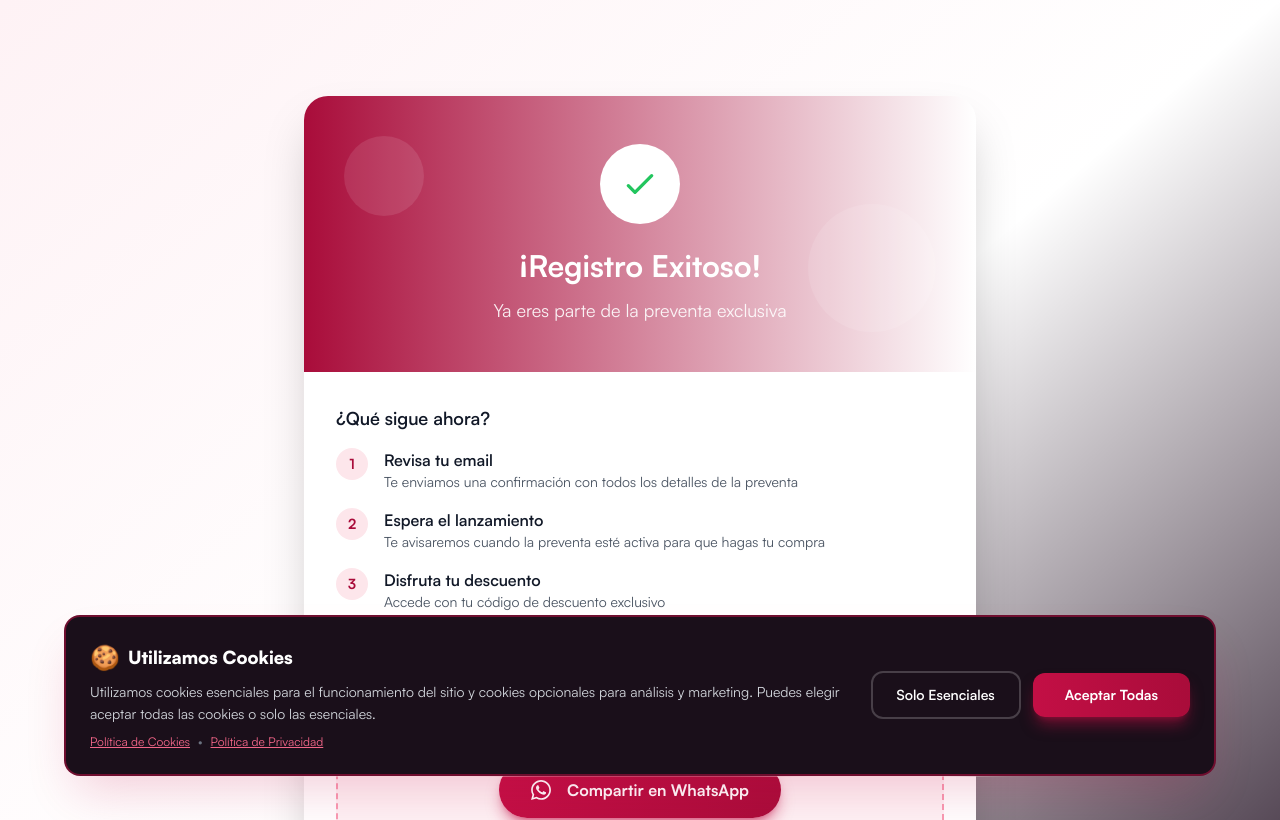
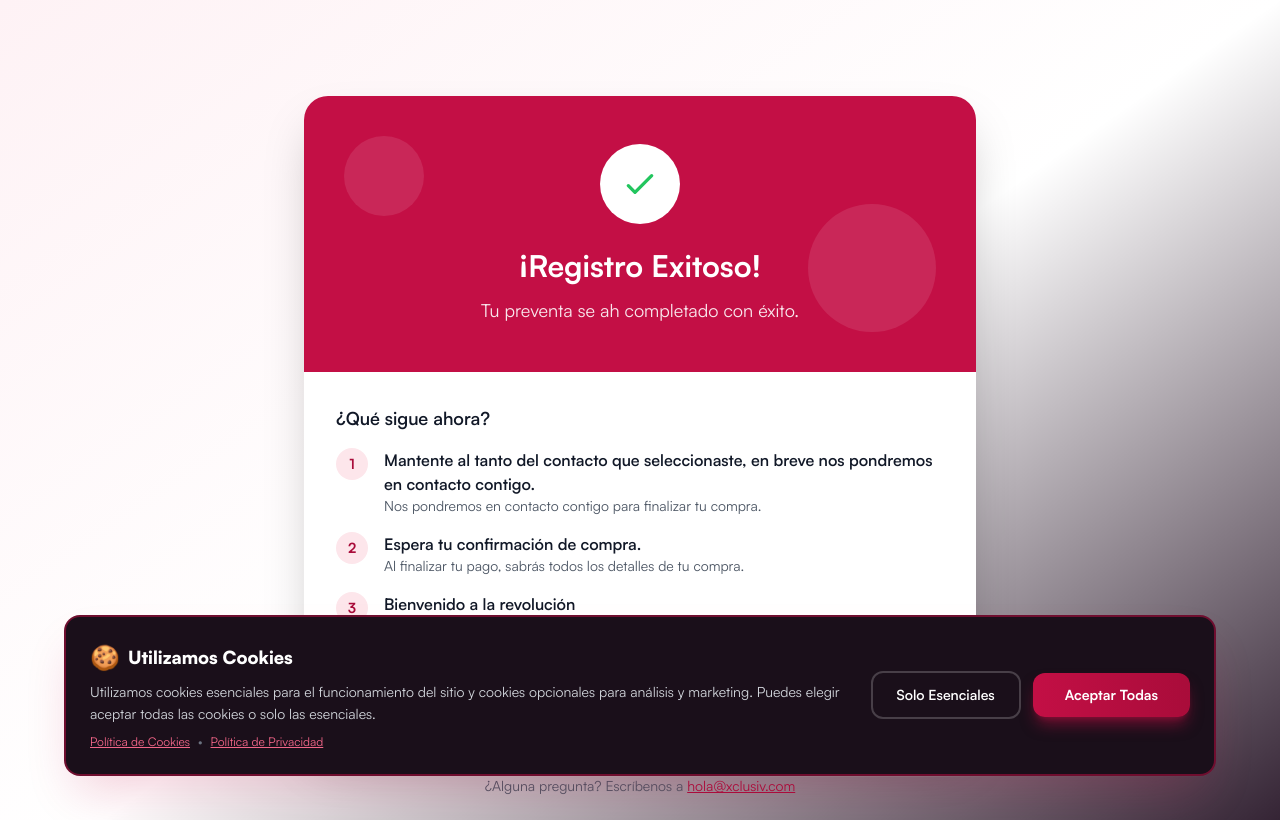
Before and after one commit to Trawback/formulario-preventas-xclusiv, a Next.js app: page /gracias in a window 1280 px wide. Shown: the top 820 px of the page. Built offline with nearby package versions, Linux system fonts and the light colour scheme; no server answers.

Commit message:
v3 en cambios a la pagina y version final

```diff
--- a/app/gracias/page.tsx
+++ b/app/gracias/page.tsx
@@ -29,7 +29,7 @@ function GraciasContent() {
             {/* Success Card */}
             <div className="overflow-hidden rounded-3xl bg-white shadow-2xl">
               {/* Header con confetti visual */}
-              <div className="relative overflow-hidden bg-gradient-to-r from-primary-600 to-secondary-600 px-8 py-12 text-center">
+              <div className="relative overflow-hidden bg-[#C30F45] px-8 py-12 text-center">
                 <div className="relative z-10">
                   <div className="mx-auto mb-6 flex h-20 w-20 items-center justify-center rounded-full bg-white">
                     <svg
@@ -50,7 +50,7 @@ function GraciasContent() {
                     ¡Registro Exitoso!
                   </h1>
                   <p className="text-lg text-white/90">
-                    Ya eres parte de la preventa exclusiva
+                    Tu preventa se ah completado con éxito.
                   </p>
                 </div>
                 <div className="absolute inset-0 opacity-10">
@@ -108,11 +108,10 @@ function GraciasContent() {
                       </div>
                       <div>
                         <h3 className="font-semibold text-gray-900">
-                          Revisa tu email
+                          Mantente al tanto del contacto que seleccionaste, en breve nos pondremos en contacto contigo.
                         </h3>
                         <p className="text-sm text-gray-600">
-                          Te enviamos una confirmación con todos los detalles de
-                          la preventa
+                          Nos pondremos en contacto contigo para finalizar tu compra.
                         </p>
                       </div>
                     </div>
@@ -124,11 +123,10 @@ function GraciasContent() {
                       </div>
                       <div>
                         <h3 className="font-semibold text-gray-900">
-                          Espera el lanzamiento
+                          Espera tu confirmación de compra.
                         </h3>
                         <p className="text-sm text-gray-600">
-                          Te avisaremos cuando la preventa esté activa para que
-                          hagas tu compra
+                          Al finalizar tu pago, sabrás todos los detalles de tu compra.
                         </p>
                       </div>
                     </div>
@@ -140,40 +138,14 @@ function GraciasContent() {
                       </div>
                       <div>
                         <h3 className="font-semibold text-gray-900">
-                          Disfruta tu descuento
+                          Bienvenido a la revolución
                         </h3>
                         <p className="text-sm text-gray-600">
-                          Accede con tu código de descuento exclusivo
+                          Continua dando tu máximo y recuerda que nuestro mayor sacrificio es nuestra mejor recompensa.
                         </p>
                       </div>
                     </div>
                   </div>
-                </div>
-
-                {/* Compartir */}
-                <div className="rounded-xl border-2 border-dashed border-primary-300 bg-primary-50 p-6 text-center">
-                  <h3 className="mb-3 font-semibold text-primary-900">
-                    🎁 Comparte y obtén más beneficios
-                  </h3>
-                  <p className="mb-4 text-sm text-primary-800">
-                    Por cada amigo que se registre usando tu recomendación,
-                    ambos obtienen 5% de descuento adicional
-                  </p>
-                  <a
-                    href={shareUrl}
-                    target="_blank"
-                    rel="noopener noreferrer"
-                    className="btn-primary"
-                  >
-                    <svg
-                      className="mr-2 h-5 w-5"
-                      fill="currentColor"
-                      viewBox="0 0 24 24"
-                    >
-                      <path d="M.057 24l1.687-6.163c-1.041-1.804-1.588-3.849-1.587-5.946.003-6.556 5.338-11.891 11.893-11.891 3.181.001 6.167 1.24 8.413 3.488 2.245 2.248 3.481 5.236 3.48 8.414-.003 6.557-5.338 11.892-11.893 11.892-1.99-.001-3.951-.5-5.688-1.448l-6.305 1.654zm6.597-3.807c1.676.995 3.276 1.591 5.392 1.592 5.448 0 9.886-4.434 9.889-9.885.002-5.462-4.415-9.89-9.881-9.892-5.452 0-9.887 4.434-9.889 9.884-.001 2.225.651 3.891 1.746 5.634l-.999 3.648 3.742-.981zm11.387-5.464c-.074-.124-.272-.198-.57-.347-.297-.149-1.758-.868-2.031-.967-.272-.099-.47-.149-.669.149-.198.297-.768.967-.941 1.165-.173.198-.347.223-.644.074-.297-.149-1.255-.462-2.39-1.475-.883-.788-1.48-1.761-1.653-2.059-.173-.297-.018-.458.13-.606.134-.133.297-.347.446-.521.151-.172.2-.296.3-.495.099-.198.05-.372-.025-.521-.075-.148-.669-1.611-.916-2.206-.242-.579-.487-.501-.669-.51l-.57-.01c-.198 0-.52.074-.792.372s-1.04 1.016-1.04 2.479 1.065 2.876 1.213 3.074c.149.198 2.095 3.2 5.076 4.487.709.306 1.263.489 1.694.626.712.226 1.36.194 1.872.118.571-.085 1.758-.719 2.006-1.413.248-.695.248-1.29.173-1.414z" />
-                    </svg>
-                    Compartir en WhatsApp
-                  </a>
                 </div>
 
                 {/* CTA de retorno */}
```
